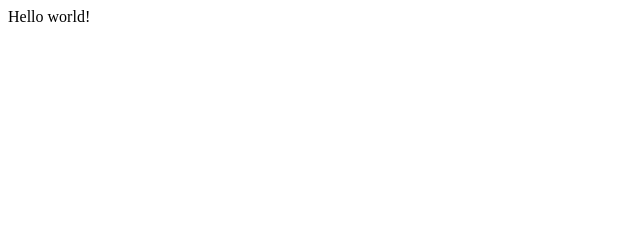
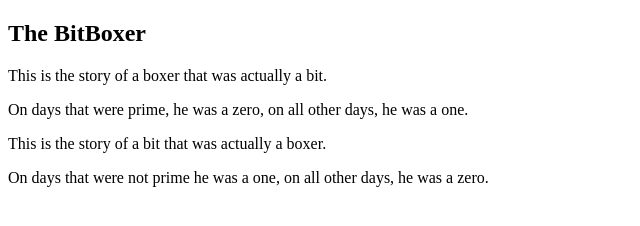
Before and after one commit to bitboxing/bitboxing.github.io, a plain HTML site: page index.html in a window 1280 px wide. Shown: the whole page, without its empty margins (0-640 px from the left). Drawn offline with Linux system fonts and the light colour scheme.

Commit message:
Added story of bitboxer.

```diff
--- a/index.html
+++ b/index.html
@@ -4,6 +4,10 @@
     <title>BitBoxing</title>
 </head>
 <body>
-Hello world!
+    <h2>The BitBoxer</h2>
+    <p>This is the story of a boxer that was actually a bit.</p>
+    <p>On days that were prime, he was a zero, on all other days, he was a one.</p>
+    <p>This is the story of a bit that was actually a boxer.</p>
+    <p>On days that were not prime he was a one, on all other days, he was a zero.</p>
 </body>
 </html>
```
